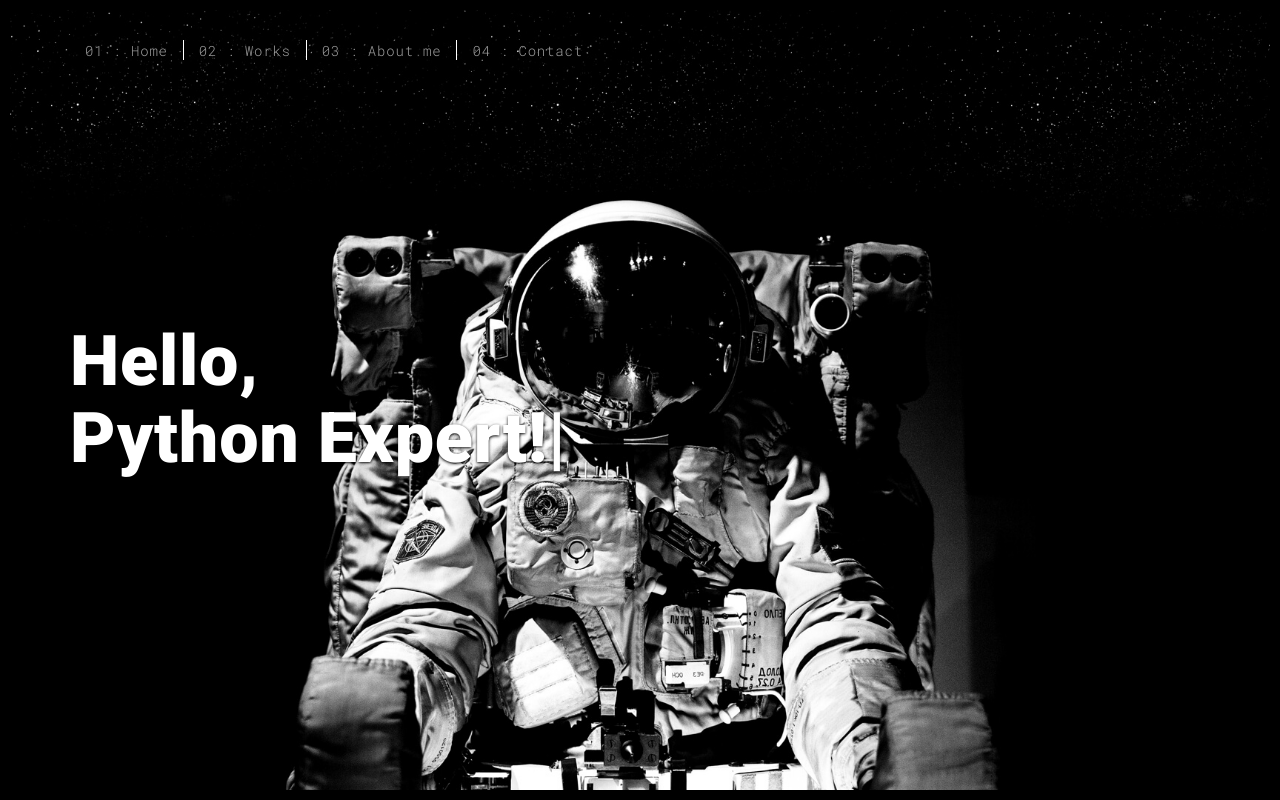
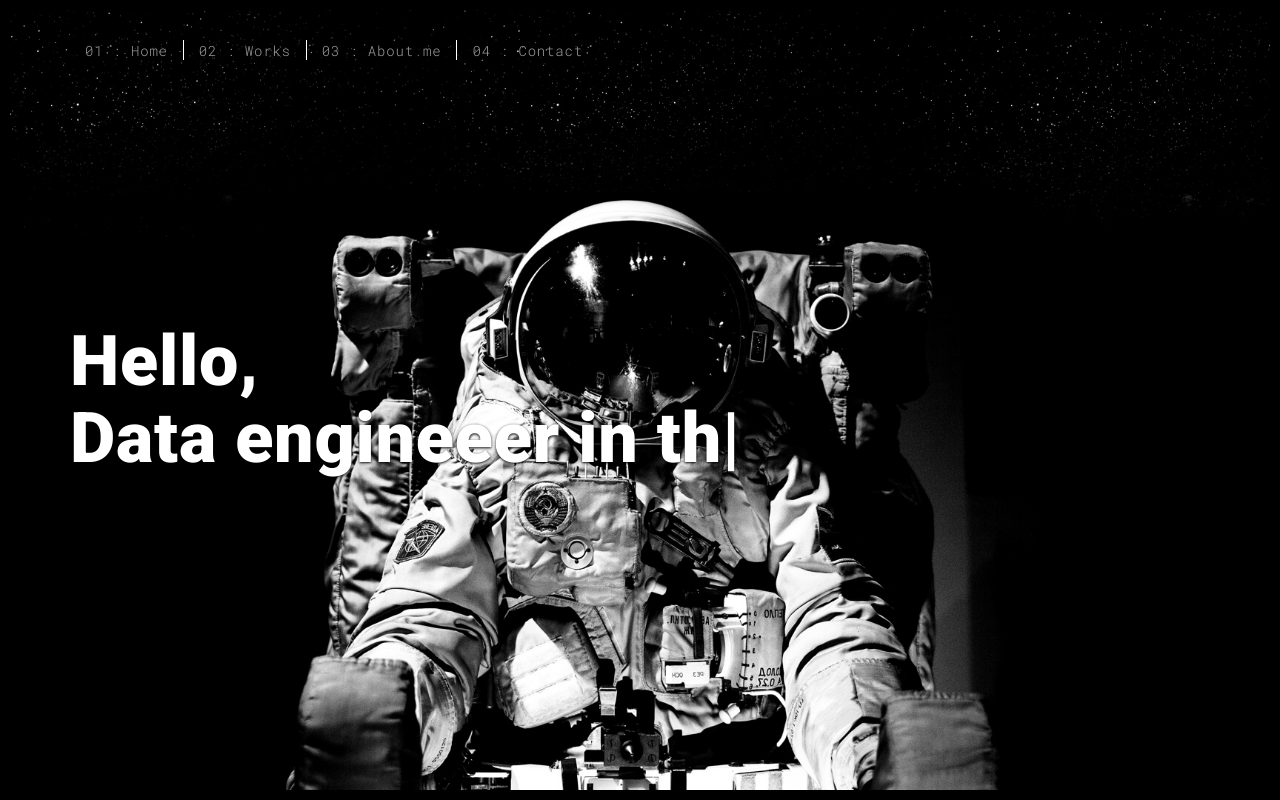
Before and after one commit to KristoferFangrat/portfo, a Flask app: page / in a window 1280 px wide. Run offline with Flask 2, Linux system fonts and the light colour scheme; some libraries are stand-ins or nearby versions.

Commit message:
Update index.html: Update typed string to reflect career change to data engineering

```diff
--- a/templates/index.html
+++ b/templates/index.html
@@ -61,8 +61,8 @@
                             <h1>Hello,<br>
                                 <span id="typed-strings">
                                     <span>I'm Kristofer Fangrat</span>
-                                    <span>Python Expert!</span>
-                                    <span>Working as an Freelancer</span>
+                                    <span>Data engineeer in the making!</span>
+                                    <span>been working in the restaurant business my whole working career, now it is time for a change!</span>
                                 </span>
                                 <span id="typed"></span>
                             </h1>
```
